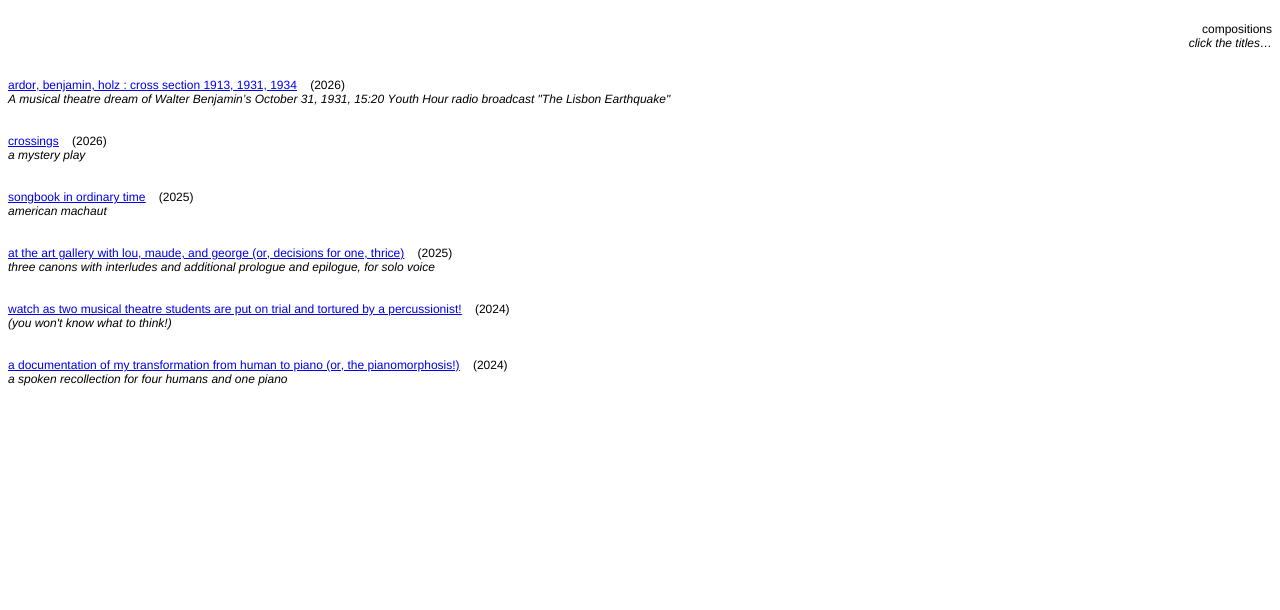
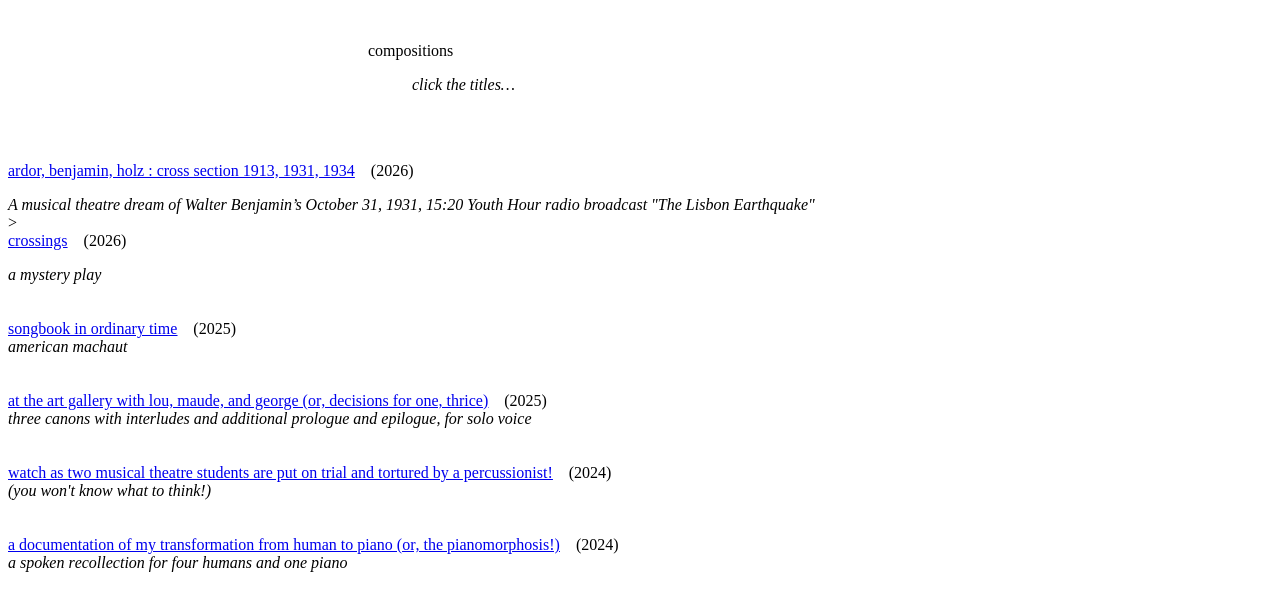
Before and after one commit to willbastianon/willbastianon, a plain HTML site: page compositions.html in a window 1280 px wide. Drawn offline with Linux system fonts and the light colour scheme.

Commit message:
Update compositions.html

```diff
--- a/compositions.html
+++ b/compositions.html
@@ -1,15 +1,10 @@
 <!DOCTYPE html PUBLIC "-//W3C//DTD HTML 4.01//EN" "http://www.w3.org/TR/html4/strict.dtd">
 <html>
 <head>
-  <meta http-equiv="Content-Type" content="text/html; charset=utf-8">
-  <meta http-equiv="Content-Style-Type" content="text/css">
-  <title></title>
-  <meta name="Generator" content="Cocoa HTML Writer">
-  <meta name="CocoaVersion" content="2022.2">
   <style type="text/css">
-    p.p1 {margin: 0.0px 0.0px 0.0px 0.0px; text-align: right; font: 12.0px Helvetica; color: #000000; -webkit-text-stroke: #000000}
-    p.p2 {margin: 0.0px 0.0px 0.0px 0.0px; font: 12.0px Helvetica; color: #000000; -webkit-text-stroke: #000000}
-    p.p3 {margin: 0.0px 0.0px 0.0px 0.0px; font: 12.0px Helvetica; color: #0000e9; -webkit-text-stroke: #0000c9}
+    p.p1 {margin: 0.0px 0.0px 0.0px 0.0px; text-align: right; font: 12.0px; color: #000000; -webkit-text-stroke: #000000}
+    p.p2 {margin: 0.0px 0.0px 0.0px 0.0px; font: 12.0px; color: #000000; -webkit-text-stroke: #000000}
+    p.p3 {margin: 0.0px 0.0px 0.0px 0.0px; font: 12.0px; color: #0000e9; -webkit-text-stroke: #0000c9}
     span.s1 {font-kerning: none}
     span.s2 {text-decoration: underline ; font-kerning: none}
     span.s3 {font-kerning: none; color: #000000; -webkit-text-stroke: 0px #000000}
@@ -17,21 +12,17 @@
   </style>
 </head>
 <body>
-<p class="p1"><span class="s1"><br>
+<br>
+<p><span class="Apple-converted-space">                                                                                          </span>compositions</span></p>
+<p></p><span class="Apple-converted-space">                                                                                                 </span><i><span class="Apple-converted-space">    </span>click the titles…</i></span></p>
+<br>
+<br>
 </span></p>
-<p class="p1"><span class="s1"><span class="Apple-converted-space">                                                                                          </span>compositions</span></p>
-<p class="p1"><span class="s1"><span class="Apple-converted-space">                                                                                                 </span><i><span class="Apple-converted-space">    </span>click the titles…</i></span></p>
-<p class="p2"><span class="s1"><br>
-</span></p>
-<p class="p2"><span class="s1"><br>
-</span></p>
-<p class="p3"><span class="s2"><a href="https://www.youtube.com/watch?v=7Uhb0X1MQ90">ardor, benjamin, holz : cross section 1913, 1931, 1934</a></span><span class="s3"><span class="Apple-converted-space">    </span>(2026)</span></p>
-<p class="p2"><span class="s1"><i>A musical theatre dream of Walter Benjamin’s October 31, 1931, 15:20 Youth Hour radio broadcast "The Lisbon Earthquake"</i></span></p>
-<p class="p2"><span class="s1"><br>
-</span></p>
-<p class="p2"><span class="s1"><br>
-</span></p>
-<p class="p2"><span class="s4"><a href="https://www.youtube.com/watch?v=-IkCSJxf0RY&amp;">crossings</a></span><span class="s1"><span class="Apple-converted-space">    </span>(2026)</span></p>
+<a href="https://www.youtube.com/watch?v=7Uhb0X1MQ90">ardor, benjamin, holz : cross section 1913, 1931, 1934</a><span class="Apple-converted-space">    </span>(2026)</span></p>
+<i>A musical theatre dream of Walter Benjamin’s October 31, 1931, 15:20 Youth Hour radio broadcast "The Lisbon Earthquake"</i>
+<br>
+><br>
+<a href="https://www.youtube.com/watch?v=-IkCSJxf0RY&amp;">crossings</a><span class="Apple-converted-space">    </span>(2026)</span></p>
 <p class="p2"><span class="s1"><i>a mystery play</i></span></p>
 <p class="p2"><span class="s1"><br>
 </span></p>
```
